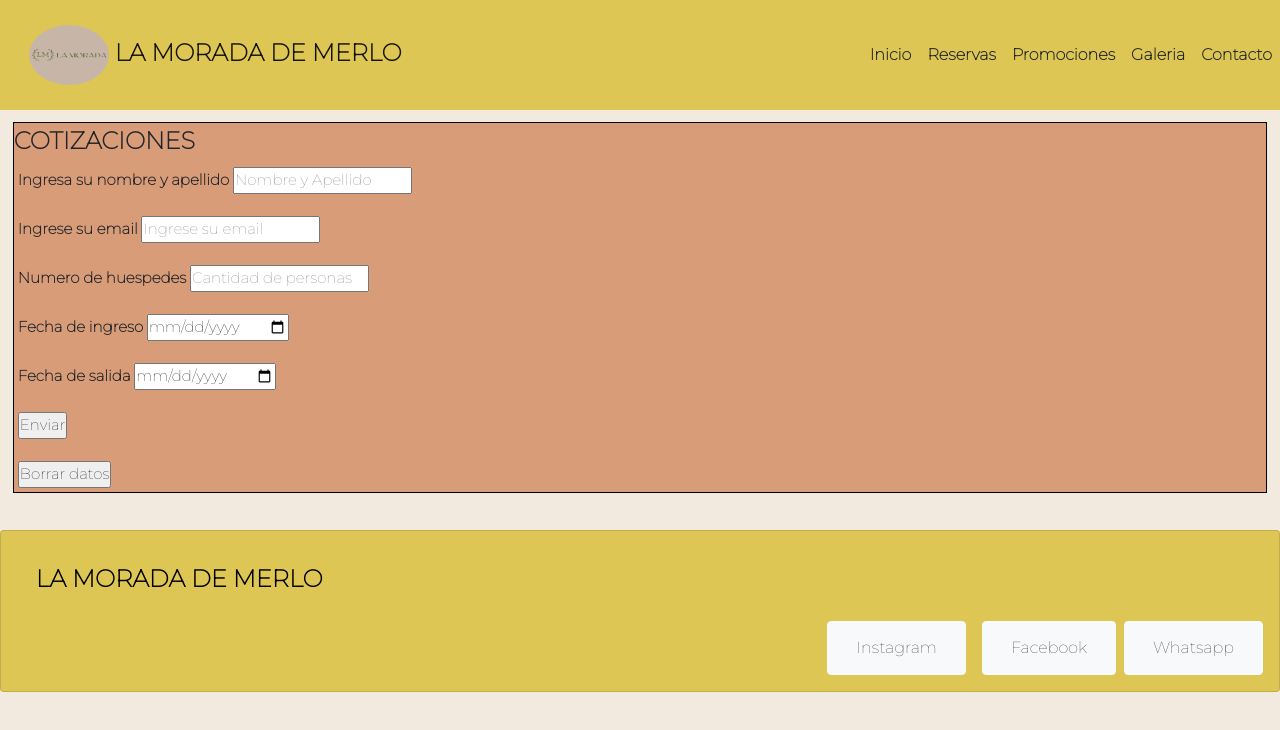
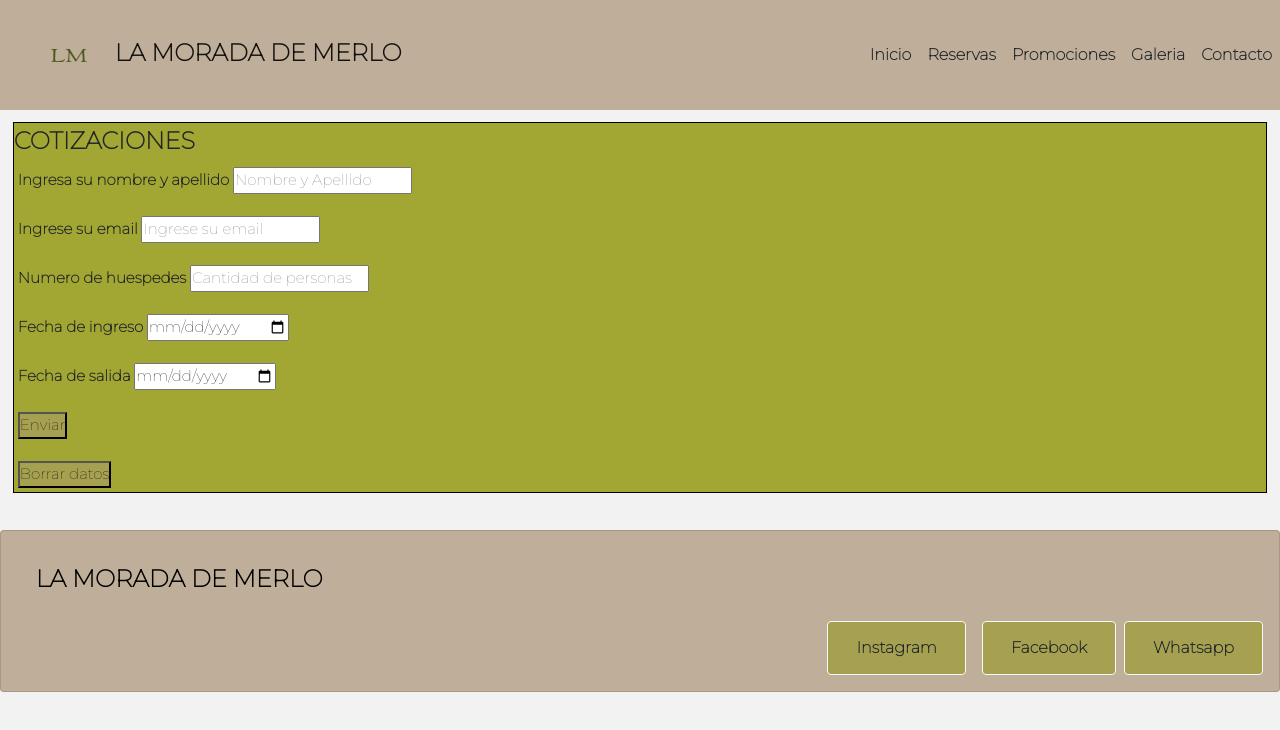
Before and after one commit to ailennalvarez/proyectoFinalCoder, a website: page reservas.html in a window 1280 px wide. Drawn offline with Linux system fonts and the light colour scheme.

Commit message:
Nueva paleta de colores y logo

```diff
--- a/reservas.html
+++ b/reservas.html
@@ -18,7 +18,7 @@
     <header>
         <nav class="navbar navbar-expand-lg navbar-light mimenu">
             <div class="container-fluid position-relative">
-               <a class="navbar-brand mimenu__tituloP" href="index.html" ><img src="imagen/logo.png" alt="" width="80" height="60" class="d-inline-block align-text-middle"> La morada de merlo </a>
+               <a class="navbar-brand mimenu__tituloP" href="index.html" ><img src="imagen/LM.jpg" alt="logo de las cabañas" width="80" height="60" class="d-inline-block align-text-middle"> La morada de merlo </a>
                <button class="navbar-toggler" type="button" data-bs-toggle="collapse" data-bs-target="#navbarNavAltMarkup" aria-controls="navbarNavAltMarkup" aria-expanded="false" aria-label="Toggle navigation">
                  <span class="navbar-toggler-icon"></span>
                </button>
@@ -64,12 +64,12 @@
                         <input type="date" name="salida" placeholder="Fecha de salida">
                     </div>
                     <br>
-                    <div class="formulario__elemento">
-                        <input type="submit" value="Enviar">
+                    <div class="formulario__elemento ">
+                        <input class="btBorrar" type="submit" value="Enviar">
                     </div>
                     <br>
                     <div>
-                        <input type="reset" value="Borrar datos">
+                        <input class="btBorrar" type="reset" value="Borrar datos">
                     </div>
                 </fieldset>
                 </form>
@@ -81,9 +81,9 @@
             <div class="card-body">
                 <h5 class="card-title text-start miFooter__tituloP">La Morada de Merlo</h5>
                 <div class="d-grid gap-2 d-md-flex justify-content-md-end">
-                  <button class="btn btn-light me-md-2" type="button"> <a class="nav-link text-dark" href="https://www.instagram.com/lamoradademerlo/">Instagram</a></button>
-                  <button class="btn btn-light" type="button"><a class="nav-link text-dark" href="#">Facebook</a></button>
-                  <button class="btn btn-light" type="button"><a class="nav-link text-dark" href="#">Whatsapp</a></button>
+                  <button class="btn btn-light me-md-2 boton" type="button"> <a class="nav-link text-dark" href="https://www.instagram.com/lamoradademerlo/">Instagram</a></button>
+                  <button class="btn btn-light boton" type="button"><a class="nav-link text-dark" href="#">Facebook</a></button>
+                  <button class="btn btn-light boton" type="button"><a class="nav-link text-dark" href="#">Whatsapp</a></button>
                 </div>
             </div>
         </div>
--- a/scss/_formulario.scss
+++ b/scss/_formulario.scss
@@ -3,15 +3,21 @@
 .formulario{
     display:flex;
     flex-flow: column wrap;
-    justify-content: center;
-    align-content:right;
-    border: solid 1px black;
+    justify-content: left;
+    align-content:left;
+    border: solid 0.5px black;
     margin:1%;
-    background-color: #d99c79;
+    background-color: #A2A632;
     font-weight: bold;
     font-size: 15px;
     .campos{
         margin: 4px;
         flex-basis: 300px;
     }
+    .btEnviar{
+        background-color: #A6A051;
+    }
+    .btBorrar{
+        background-color:#A6A051;
+    }
 }
--- a/scss/_grilla.scss
+++ b/scss/_grilla.scss
@@ -1,4 +1,4 @@
-$bggrid:#d99c79;
+$bggrid:#A6A051;
 
 @mixin grill($grid){
     grid-area:$grid;
--- a/scss/_header.scss
+++ b/scss/_header.scss
@@ -1,6 +1,6 @@
 header{
     .mimenu{
-        background-color:#ddc654;
+        background-color:#BFAE99;
         .mimenu__tituloP{
             text-transform: uppercase;
             padding: 1%;
@@ -18,7 +18,7 @@ header{
 }
 
 .miFooter{
-    background-color:#ddc654;
+    background-color:#BFAE99;
     color: black;
     font-weight: bold;
     .miFooter__tituloP{
@@ -27,10 +27,14 @@ header{
         font-weight: bold;
         font-size:150%;
     }
+    .boton{
+        background-color: #A6A051;
+        font-weight: bold;
+    }
 }
 
 h1{
-    color: #5e8c7f;
+    color: #A2A632;
     text-align: center;
     text-transform: uppercase;
     font-size: xx-large;
--- a/scss/_section.scss
+++ b/scss/_section.scss
@@ -1,5 +1,5 @@
 @mixin cajas($order){
-    background-color:#d99c79;
+    background-color:#A2A632;
     order:$order;
     flex-grow: 1;
     font-weight:bold;
@@ -18,13 +18,16 @@
     align-content: stretch;
     .caja__art{
         flex-basis: 300px;
-        margin:10px;
+        margin:5px;
         .caja__art--p1{
           @include cajas(-1);
         }
     }
     .caja__art{
         @include cajas(1);
+    }
+    .lista{
+       text-align: left;
     }
 }
 
--- a/scss/estilo.scss
+++ b/scss/estilo.scss
@@ -13,7 +13,7 @@
     box-sizing: border-box;
 }
 body{
-    background-color:#f2eadf;
+    background-color:#F2F2F2;
     font-family: 'Montserrat', sans-serif;
 }
 h3{
```
Also changed, not shown: contacto.html (+4 -4 lines), galeria.html (+4 -4 lines), index.html (+11 -7 lines), promociones.html (+4 -4 lines), css/estilo.css, imagen/LM.jpg (added).
